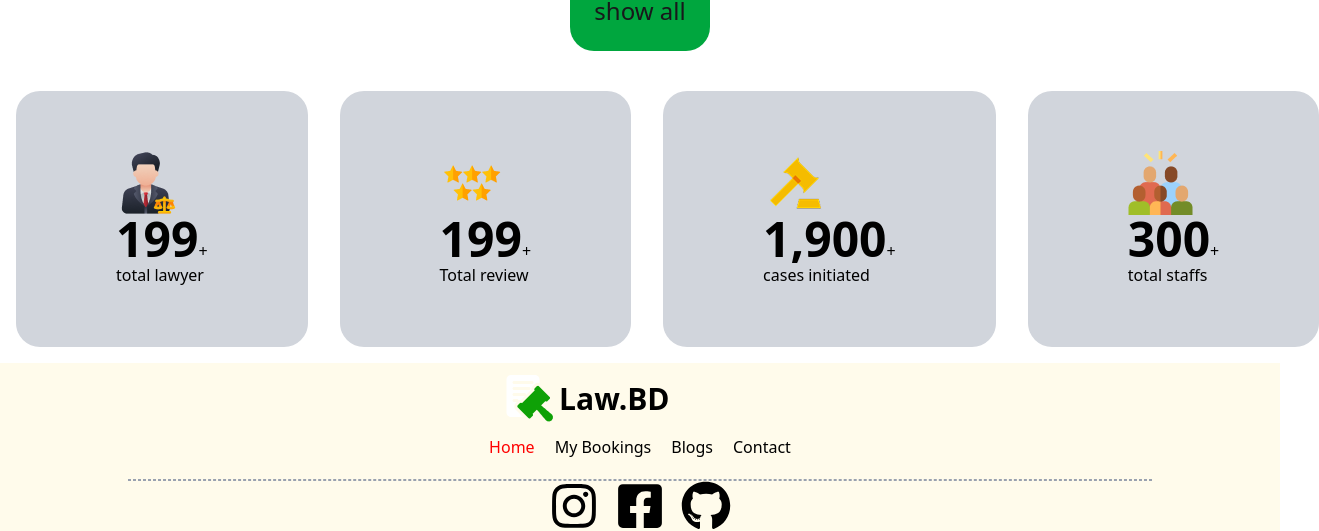
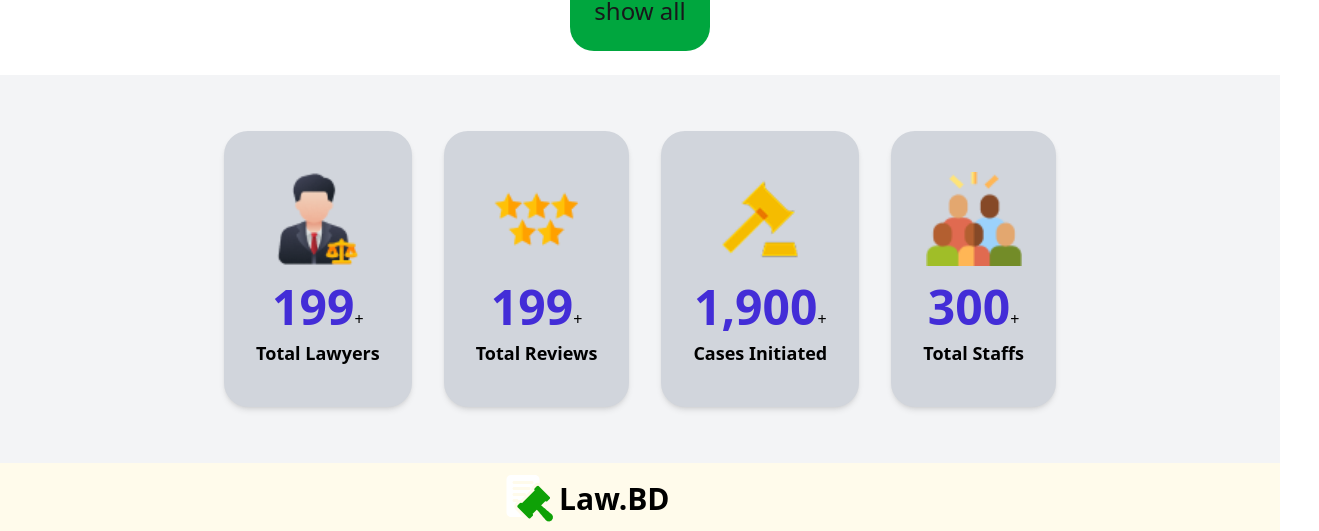
Before and after one commit to fouzia65/bd-lawyers, a React (Vite) app: page / in a window 1280 px wide. Shown: the part 1705-2236 px from the top of the page, 1319 px wide, since content can reach past the window. Built offline with nearby package versions, Linux system fonts and the light colour scheme.

Commit message:
second commit

```diff
--- a/package.json
+++ b/package.json
@@ -16,6 +16,7 @@
     "react-countup": "^6.5.3",
     "react-dom": "^19.0.0",
     "react-icons": "^5.5.0",
+    "react-intersection-observer": "^9.16.0",
     "react-router": "^7.5.3",
     "react-toastify": "^11.0.5",
     "recharts": "^2.15.3",
--- a/src/component/countUp/CountUp.jsx
+++ b/src/component/countUp/CountUp.jsx
@@ -1,61 +1,44 @@
+// src/components/CountUp1.jsx
+
 import React from 'react';
-import img1 from '../../assets/success-doctor.png'
-import img2 from '../../assets/success-patients.png'
-import img3 from '../../assets/success-review.png'
-import img4 from '../../assets/success-staffs.png'
+import img1 from '../../assets/success-doctor.png';
+import img2 from '../../assets/success-patients.png';
+import img3 from '../../assets/success-review.png';
+import img4 from '../../assets/success-staffs.png';
 import CountUp from 'react-countup';
+import { useInView } from 'react-intersection-observer';
+
+
+const StatBox = ({ img, end, label }) => {
+    const { ref, inView } = useInView({
+        triggerOnce: true,
+    });
+
+    return (
+        <div ref={ref} className='bg-gray-300 hover:bg-white py-10 px-8 m-4 rounded-3xl text-center shadow-md transition duration-300'>
+            <img src={img} alt={label} className="mx-auto mb-4 w-24 h-24 object-contain" />
+            {inView && (
+                <CountUp start={0} end={end} duration={2.75}>
+                    {({ countUpRef }) => (
+                        <div>
+                            <span className='text-5xl font-extrabold text-indigo-700' ref={countUpRef} />+
+                        </div>
+                    )}
+                </CountUp>
+            )}
+            <p className='mt-2 text-lg font-semibold'>{label}</p>
+        </div>
+    );
+};
+
 
 const CountUp1 = () => {
     return (
-        <div className='flex text-black '>
-            <div className='bg-gray-300 hover:bg-white py-15 px-25 m-4 rounded-3xl'>
-                <img src={img1} alt="" />
-                <CountUp start={0} end={199} duration={2.75} className='text-2xl'>
-                    {({ countUpRef}) => (
-                        <div>
-                            <span className='text-5xl font-extrabold' ref={countUpRef} />+
-
-                        </div>
-                    )}
-                </CountUp>
-                <p>total lawyer</p>
-            </div>
-            <div className='bg-gray-300 hover:bg-white py-15 px-25 m-4 rounded-3xl'>
-                <img src={img3} alt="" />
-                <CountUp start={0} end={199} duration={2.75} className='text-2xl'>
-                    {({ countUpRef}) => (
-                        <div>
-                            <span className='text-5xl font-extrabold' ref={countUpRef} />+
-
-                        </div>
-                    )}
-                </CountUp>
-                <p>Total review</p>
-            </div>
-            <div className='bg-gray-300 hover:bg-white py-15 px-25 m-4 rounded-3xl'>
-                <img src={img2} alt="" />
-                <CountUp start={0} end={1900} duration={2.75} className='text-2xl'>
-                    {({ countUpRef}) => (
-                        <div>
-                            <span className='text-5xl font-extrabold' ref={countUpRef} />+
-
-                        </div>
-                    )}
-                </CountUp>
-                <p>cases initiated</p>
-            </div>
-            <div className='bg-gray-300 hover:bg-white py-15 px-25 m-4 rounded-3xl'>
-                <img src={img4} alt="" />
-                <CountUp start={0} end={300} duration={2.75} className='text-2xl'>
-                    {({ countUpRef}) => (
-                        <div>
-                            <span className='text-5xl font-extrabold' ref={countUpRef} />+
-
-                        </div>
-                    )}
-                </CountUp>
-                <p>total staffs</p>
-            </div>
+        <div className='flex flex-wrap justify-center items-center text-black py-10 bg-gray-100'>
+            <StatBox img={img1} end={199} label="Total Lawyers" />
+            <StatBox img={img3} end={199} label="Total Reviews" />
+            <StatBox img={img2} end={1900} label="Cases Initiated" />
+            <StatBox img={img4} end={300} label="Total Staffs" />
         </div>
     );
 };
```
Also changed, not shown: 1 other file (tests, documents, lock files or other folders).
